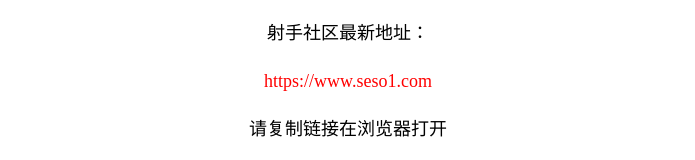
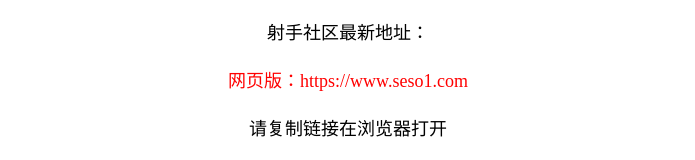
Before and after one commit to seso001/seso001.github.io, a plain HTML site: page index.html in a window 1280 px wide. Shown: the top 160 px of the page, without its empty margins (292-987 px from the left). Drawn offline with Linux system fonts and the light colour scheme.

Commit message:
Update index.html

```diff
--- a/index.html
+++ b/index.html
@@ -9,7 +9,7 @@
 <body>
 <div style="color:#000; text-align:center; font-size:18px; line-height:30px">
     <p>射手社区最新地址：</p>
-    <p style="color:red">https://www.seso1.com</p>
+    <p style="color:red">网页版：https://www.seso1.com</p>
     <p>请复制链接在浏览器打开</p>
 </div>
 <div style="color:#000; text-align:center; font-size:16px; line-height:30px">
```
